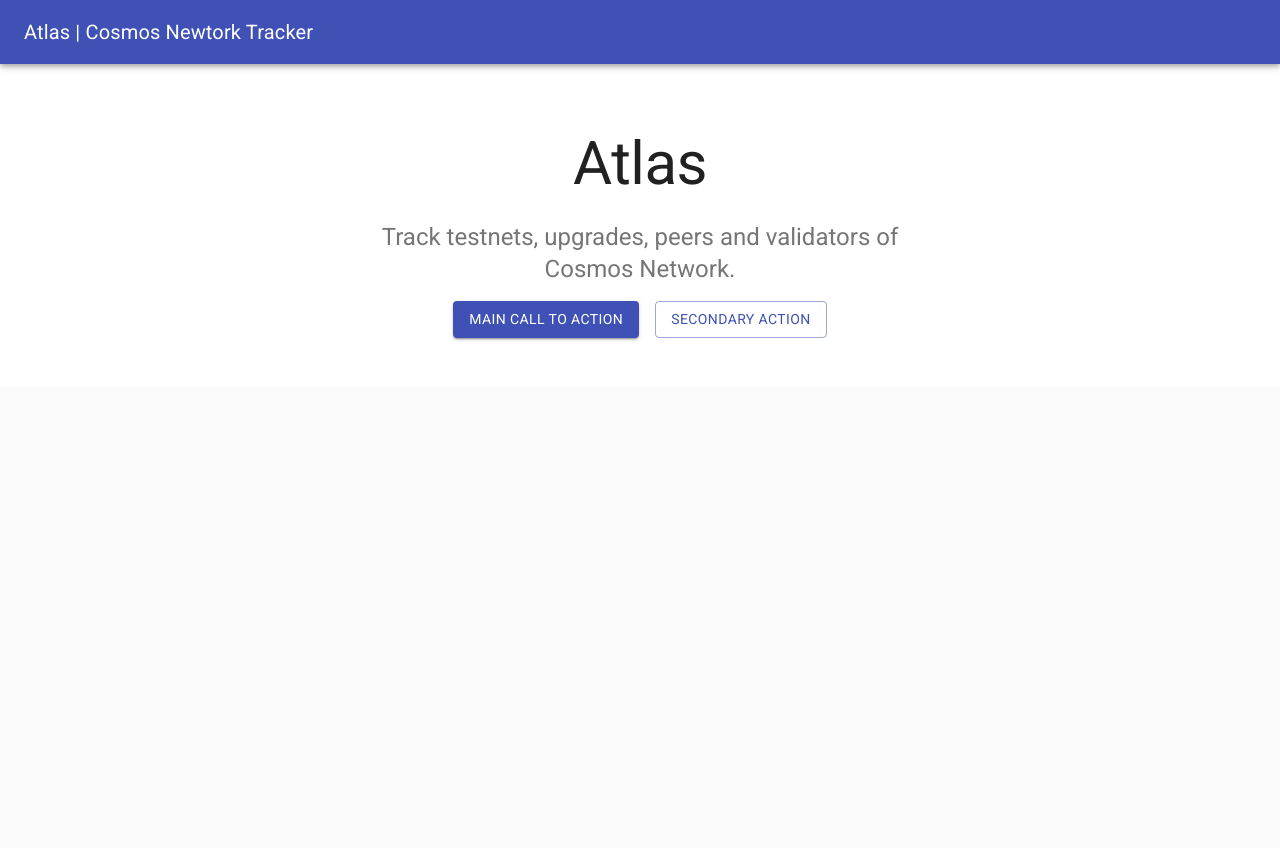
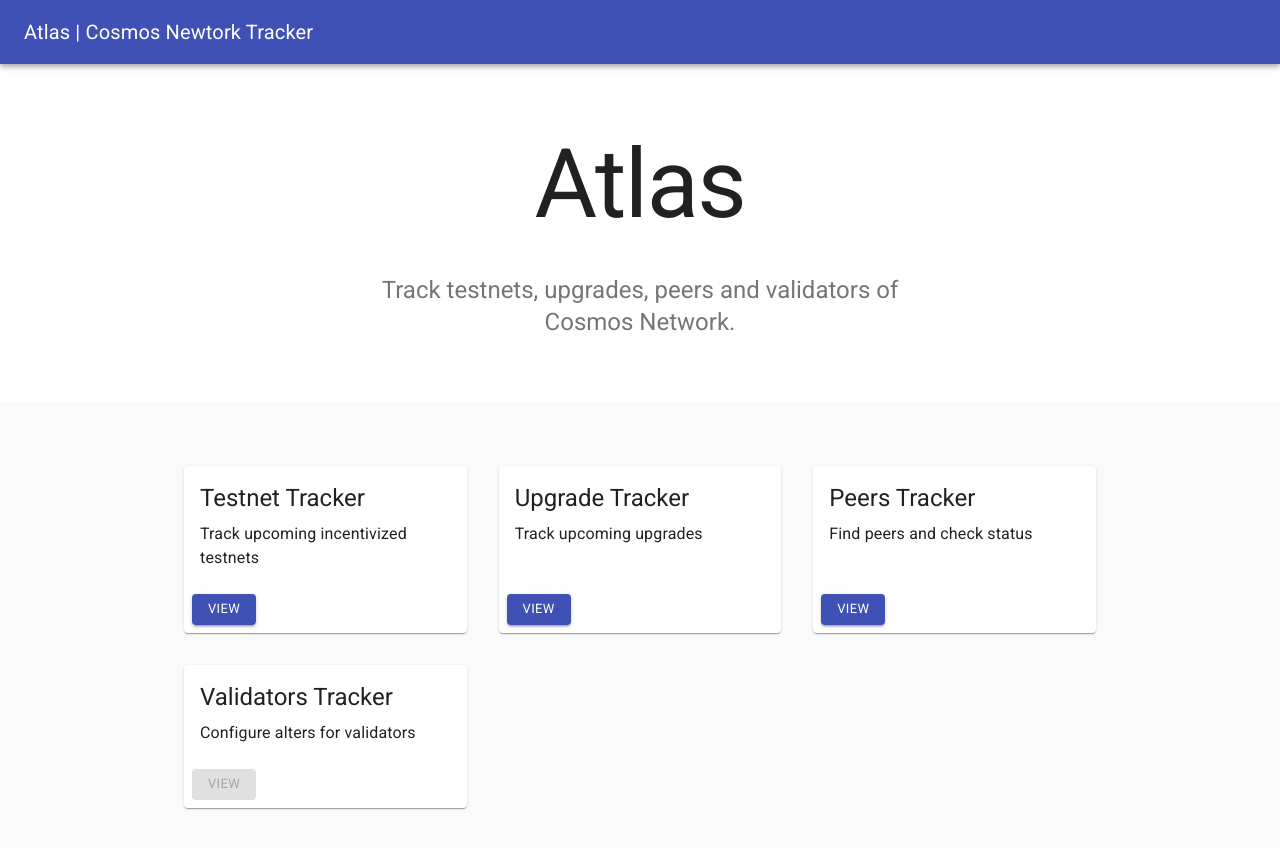
Before and after one commit to itastakers/old_copernicus, a Next.js app: page / in a window 1280 px wide. Shown: the top 848 px of the page. Before the commit the page ends 800 px from the top, so only its background shows below. Built offline with nearby package versions, Linux system fonts and the light colour scheme.

Commit message:
fix dev live reload, add features configuration

```diff
--- /dev/null
+++ b/atlas/configuration.js
@@ -0,0 +1,30 @@
+export const features = [
+  {
+    title: "Testnet Tracker",
+    description: "Track upcoming incentivized testnets",
+    url: "/testnets",
+    image: null,
+    disabled: false,
+  },
+  {
+    title: "Upgrade Tracker",
+    description: "Track upcoming upgrades",
+    url: "/upgrades",
+    image: null,
+    disabled: false,
+  },
+  {
+    title: "Peers Tracker",
+    description: "Find peers and check status",
+    url: "/peers",
+    image: null,
+    disabled: false,
+  },
+  {
+    title: "Validators Tracker",
+    description: "Configure alters for validators",
+    url: "/validators",
+    image: null,
+    disabled: true,
+  },
+];
--- a/package.json
+++ b/package.json
@@ -14,5 +14,8 @@
     "next": "10.1.3",
     "react": "17.0.2",
     "react-dom": "17.0.2"
+  },
+  "devDependencies": {
+    "babel-plugin-styled-components": "^1.12.0"
   }
 }
--- a/pages/index.js
+++ b/pages/index.js
@@ -1,15 +1,61 @@
-import { Button, Container, Grid, Typography } from "@material-ui/core";
+import {
+  Button,
+  Container,
+  Grid,
+  Typography,
+  Card,
+  CardContent,
+  CardActions,
+  CardMedia,
+} from "@material-ui/core";
 import HeroComponent from "../components/hero";
 import MainLayout from "../components/layout/main";
+import { makeStyles } from "@material-ui/core/styles";
+import { features } from "../atlas/configuration";
+
+const useStyles = makeStyles((theme) => ({
+  icon: {
+    marginRight: theme.spacing(2),
+  },
+  heroContent: {
+    backgroundColor: theme.palette.background.paper,
+    padding: theme.spacing(8, 0, 6),
+  },
+  heroButtons: {
+    marginTop: theme.spacing(4),
+  },
+  cardGrid: {
+    paddingTop: theme.spacing(8),
+    paddingBottom: theme.spacing(8),
+  },
+  card: {
+    height: "100%",
+    display: "flex",
+    flexDirection: "column",
+  },
+  cardMedia: {
+    paddingTop: "56.25%", // 16:9
+  },
+  cardContent: {
+    flexGrow: 1,
+  },
+  footer: {
+    backgroundColor: theme.palette.background.paper,
+    padding: theme.spacing(6),
+  },
+}));
+
+const cards = [1, 2, 3, 4, 5, 6, 7, 8, 9];
 
 export default function Home() {
+  const classes = useStyles();
   return (
     <MainLayout>
       <HeroComponent>
         <Container maxWidth="sm">
           <Typography
             component="h1"
-            variant="h2"
+            variant="h1"
             align="center"
             color="textPrimary"
             gutterBottom
@@ -24,22 +70,36 @@ export default function Home() {
           >
             Track testnets, upgrades, peers and validators of Cosmos Network.
           </Typography>
-          <div className="">
-            <Grid container spacing={2} justify="center">
-              <Grid item>
-                <Button variant="contained" color="primary">
-                  Main call to action
-                </Button>
-              </Grid>
-              <Grid item>
-                <Button variant="outlined" color="primary">
-                  Secondary action
-                </Button>
-              </Grid>
-            </Grid>
-          </div>
         </Container>
       </HeroComponent>
+
+      <Container className={classes.cardGrid} maxWidth="md">
+        {/* End hero unit */}
+        <Grid container spacing={4}>
+          {features.map((feature) => (
+            <Grid item key={feature.url} xs={12} sm={6} md={4}>
+              <Card className={classes.card}>
+                <CardContent className={classes.cardContent}>
+                  <Typography gutterBottom variant="h5" component="h2">
+                    {feature.title}
+                  </Typography>
+                  <Typography>{feature.description}</Typography>
+                </CardContent>
+                <CardActions>
+                  <Button
+                    disabled={feature.disabled}
+                    size="small"
+                    variant="contained"
+                    color="primary"
+                  >
+                    View
+                  </Button>
+                </CardActions>
+              </Card>
+            </Grid>
+          ))}
+        </Grid>
+      </Container>
     </MainLayout>
   );
 }
```
Also changed, not shown: .babelrc (added), 1 other file (tests, documents, lock files or other folders).
